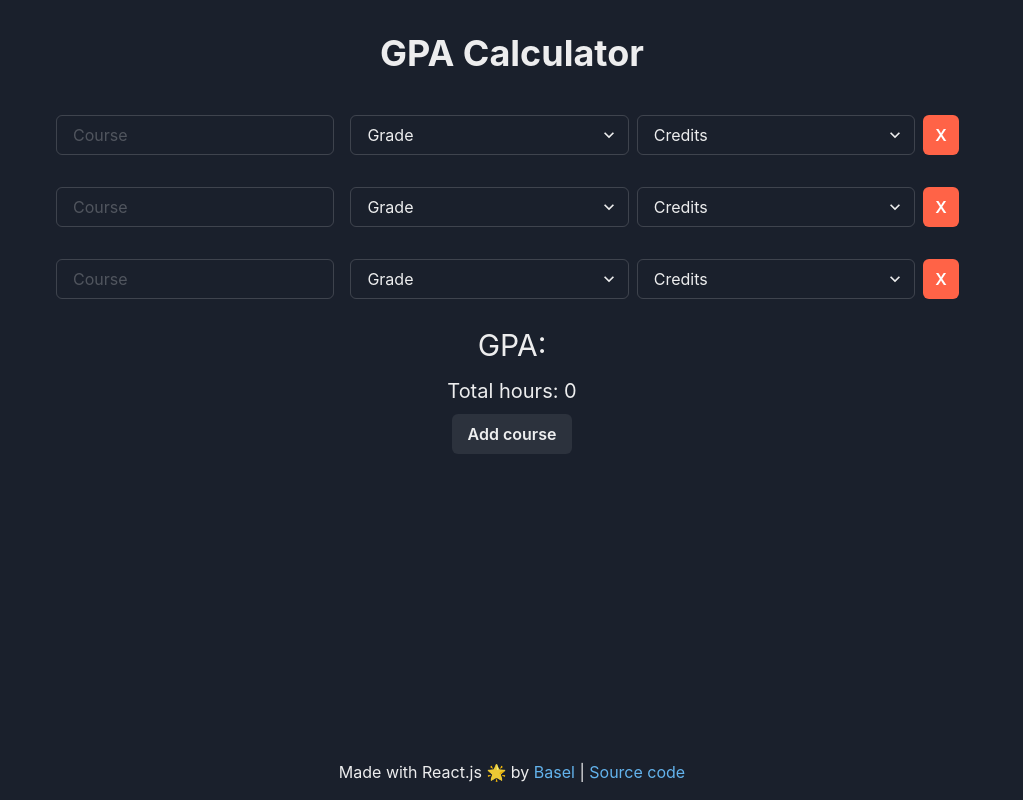
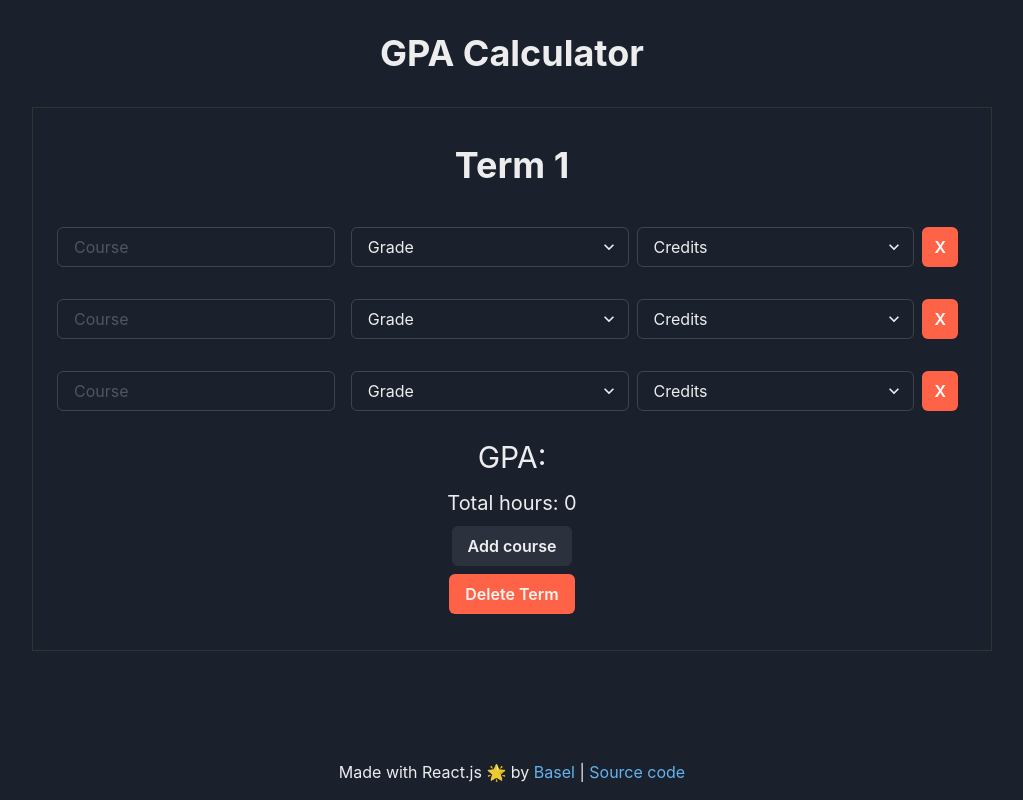
Before and after one commit to Yokozuna59/kfupm-gpa-calculator, a React (Create React App) app: page / in a window 1280 px wide. Shown: the whole page, without its empty margins (128-1151 px from the left). Built offline with nearby package versions, Linux system fonts and the light colour scheme.

Commit message:
add calcContainer

```diff
--- a/src/App.js
+++ b/src/App.js
@@ -4,7 +4,7 @@ import { Box, Flex } from "@chakra-ui/layout";
 
 import theme from "./theme";
 import Header from "./Header";
-import Calculator from "./Calculator";
+import CalcContainer from "./CalcContainer";
 import Footer from "./Footer";
 
 function App({ Component }) {
@@ -14,7 +14,7 @@ function App({ Component }) {
         <Flex minH="100vh" flexDir="column" justifyContent="space-between">
           <Box>
             <Header />
-            <Calculator />
+            <CalcContainer />
           </Box>
           <Footer />
         </Flex>
--- /dev/null
+++ b/src/CalcContainer.js
@@ -0,0 +1,30 @@
+import React from "react";
+
+import { Box } from "@chakra-ui/layout";
+import Calculator from "./Calculator";
+
+class CalcContainer extends React.Component {
+  constructor(props) {
+    super(props);
+
+    this.state = {
+      termCount: 1,
+    };
+  }
+
+  addTerm() {}
+
+  deleteTerm() {}
+
+  render() {
+    return (
+      <Box my="6" maxW="960px" mx="auto">
+        {[...Array(this.state.termCount)].map((e, index) => (
+          <Calculator title={"Term " + (index + 1)} />
+        ))}
+      </Box>
+    );
+  }
+}
+
+export default CalcContainer;
--- a/src/Calculator.js
+++ b/src/Calculator.js
@@ -1,6 +1,6 @@
 import React from "react";
 import { Box, Text, Center, VStack } from "@chakra-ui/layout";
-import { Button } from "@chakra-ui/react";
+import { Button, Heading } from "@chakra-ui/react";
 import { nanoid } from "nanoid";
 
 import GradeField from "./GradeField";
@@ -68,7 +68,10 @@ class Calculator extends React.Component {
     const totalHours = calculateTotalHours(this.state.fields);
 
     return (
-      <Box my="6" maxW="960px" mx="auto">
+      <Box border="1px solid #333" py="9" my="6" maxW="960px" mx="auto">
+        <Heading mb="8" textAlign="center">
+          {this.props.title}
+        </Heading>
         {this.state.fields.map((field) => (
           <GradeField
             grade={field.grade}
@@ -91,6 +94,7 @@ class Calculator extends React.Component {
             <Button mt="6" onClick={() => this.addField()}>
               Add course
             </Button>
+            <Button bgColor="tomato">Delete Term</Button>
           </VStack>
         </Center>
       </Box>
```
